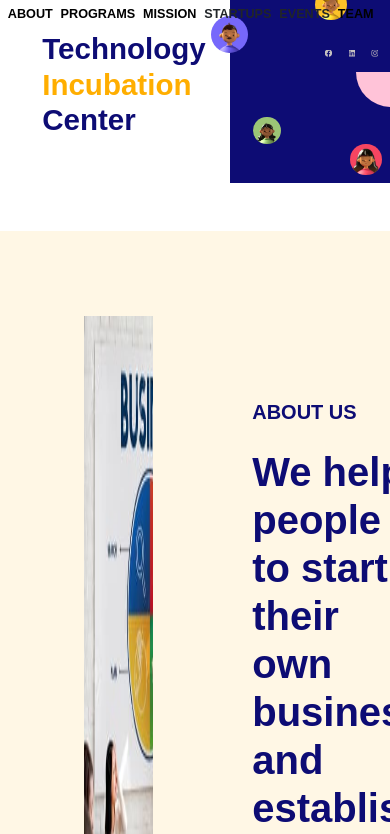
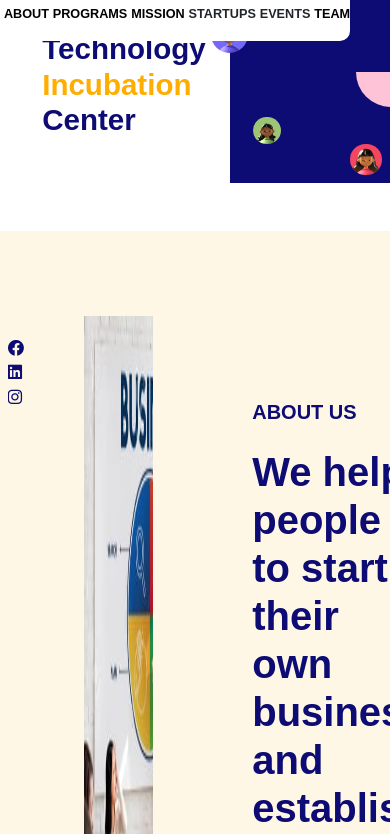
Before and after one commit to Mehboob-Hassan/nic.github.io, a plain HTML site: page index.html in a window 390 px wide. Shown: the part 70-904 px from the top of the page. Drawn offline with nearby package versions, Linux system fonts and the light colour scheme.

Commit message:
responsive test

```diff
--- a/style_resp.css
+++ b/style_resp.css
@@ -13,19 +13,32 @@
     /* NIC Main */
     .nav-left {
         margin-top: 0;
+        background-color: white;
+        border-radius: 10px;
+        padding: 0;
     }
 
     .nav ul {
         margin-top: 2vh;
     }
 
-    .nav ul li {
-        margin-left: 2vw;
+    .nav ul li:not(first-child){
+        margin-left: 1vw;
+    }
+    .nav-right{
+        display: flex;
+        flex-direction: column;
+        margin-top: -5vw;
+        background-color: #FFF7E5;
+        border-radius: 6px 0 0 6px;
+        position: fixed;
+        top:50%;
     }
     .nav-right a{
-        color: rgb(197, 192, 192);
-        margin-right: 3vw;
-        font-size: 2vw;
+        color: #0D0C74;
+        margin-left: 2vw;
+        margin-top: 2vw;
+        font-size: 4.2vw;
         text-decoration: none;
         cursor: pointer;
     }
```
